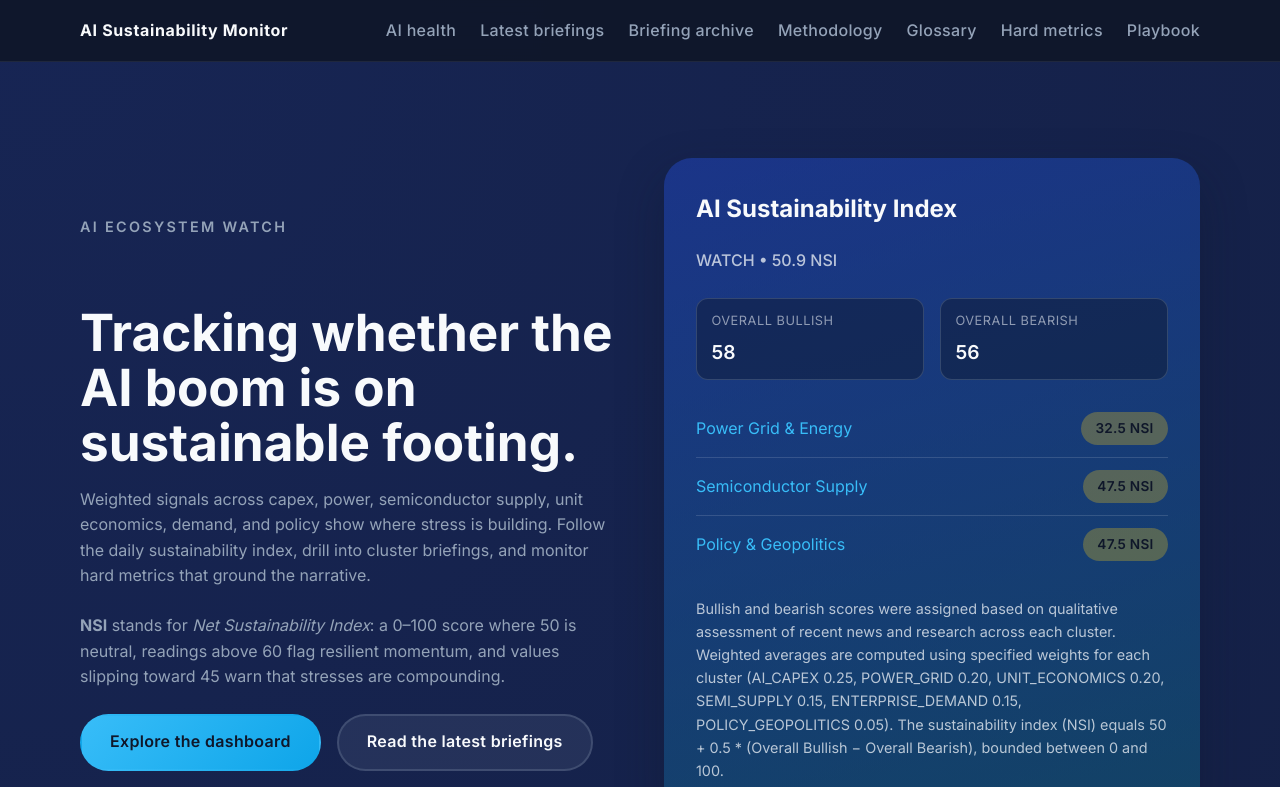
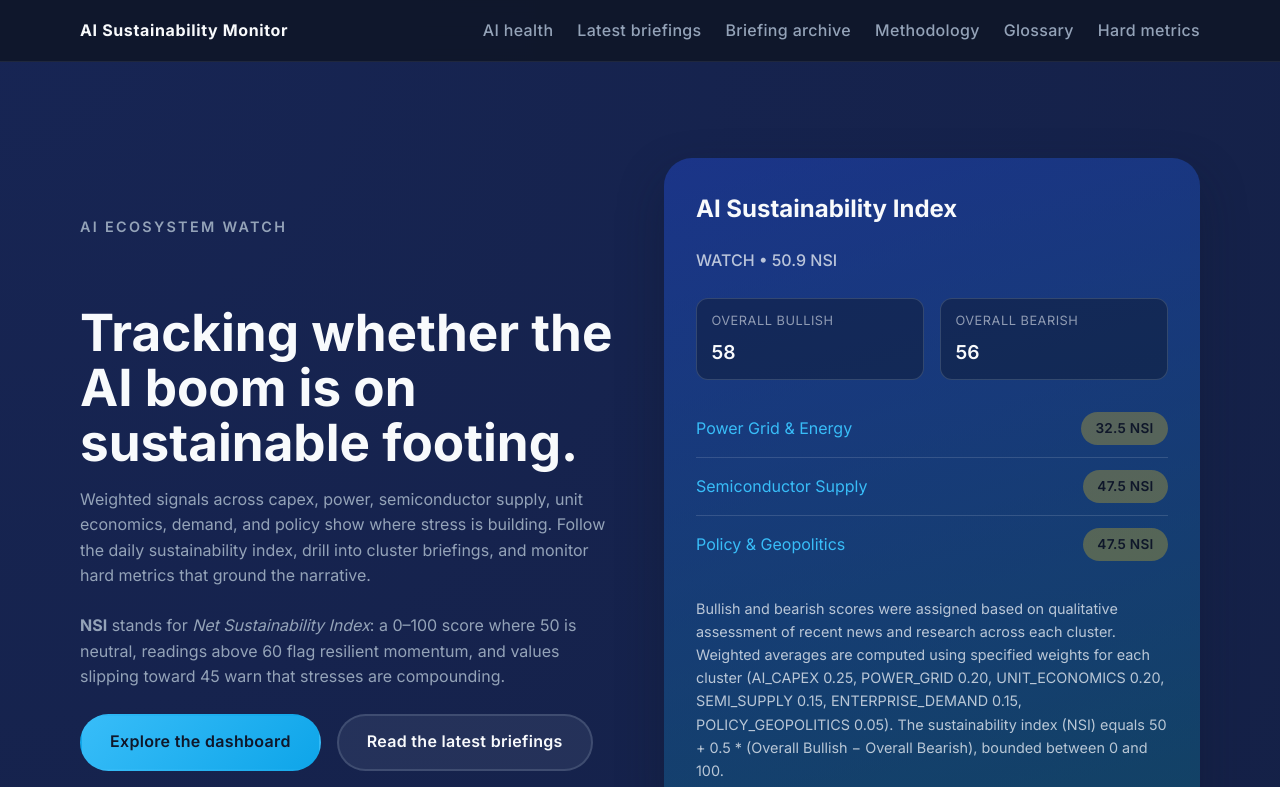
Before and after one commit to jd-d/ai-monitor-blog, a plain HTML site: page index.html in a window 1280 px wide. Shown: the top 787 px of the page. Drawn offline with Linux system fonts and the light colour scheme.

Commit message:
Remove contact and playbook links from landing page

```diff
--- a/index.html
+++ b/index.html
@@ -36,7 +36,6 @@
             <li><a href="methodology.html">Methodology</a></li>
             <li><a href="glossary.html">Glossary</a></li>
             <li><a href="#metrics">Hard metrics</a></li>
-            <li><a href="#playbook">Playbook</a></li>
           </ul>
         </nav>
       </div>
@@ -197,8 +196,6 @@
           <a href="posts/index.html">Briefing archive</a>
           <a href="methodology.html">Methodology</a>
           <a href="glossary.html">Glossary</a>
-          <a href="mailto:signals@aisustainability.monitor">Contact</a>
-          <a href="#playbook">Playbook</a>
         </div>
       </div>
     </footer>
```
